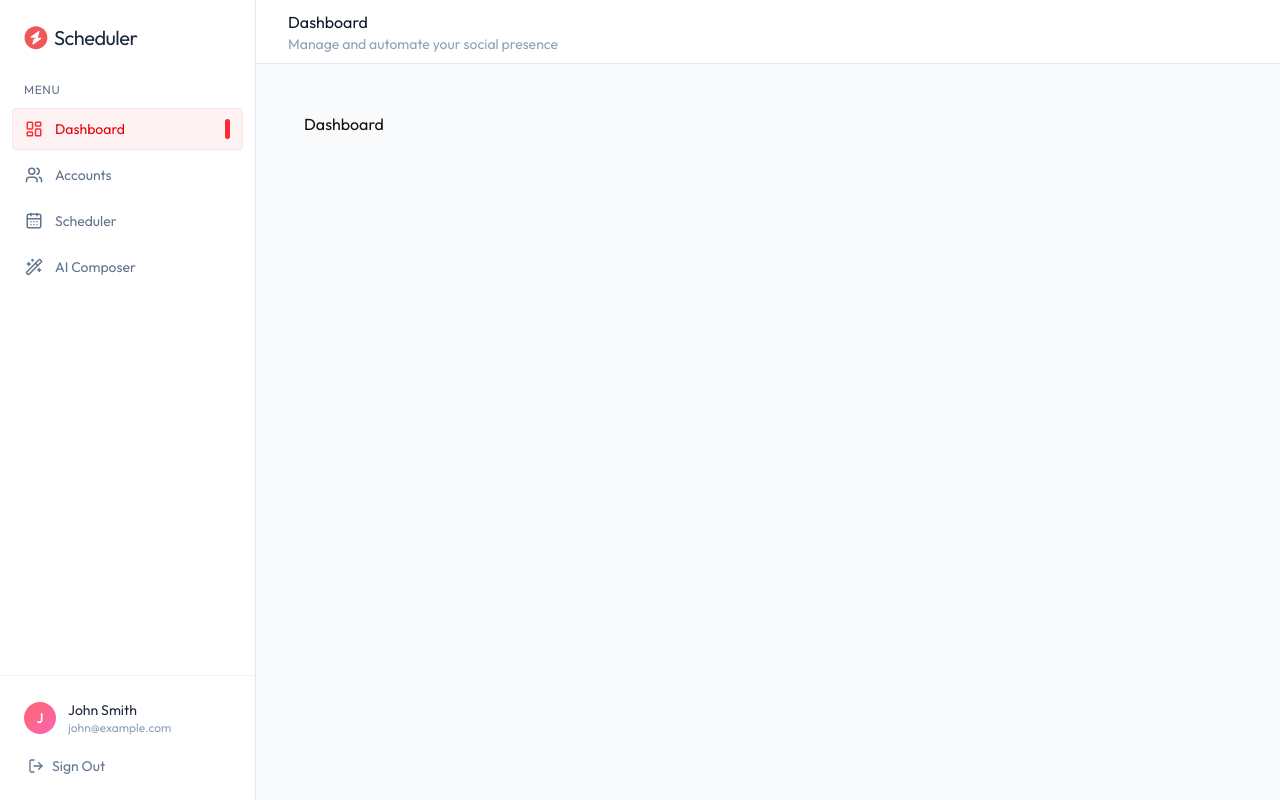
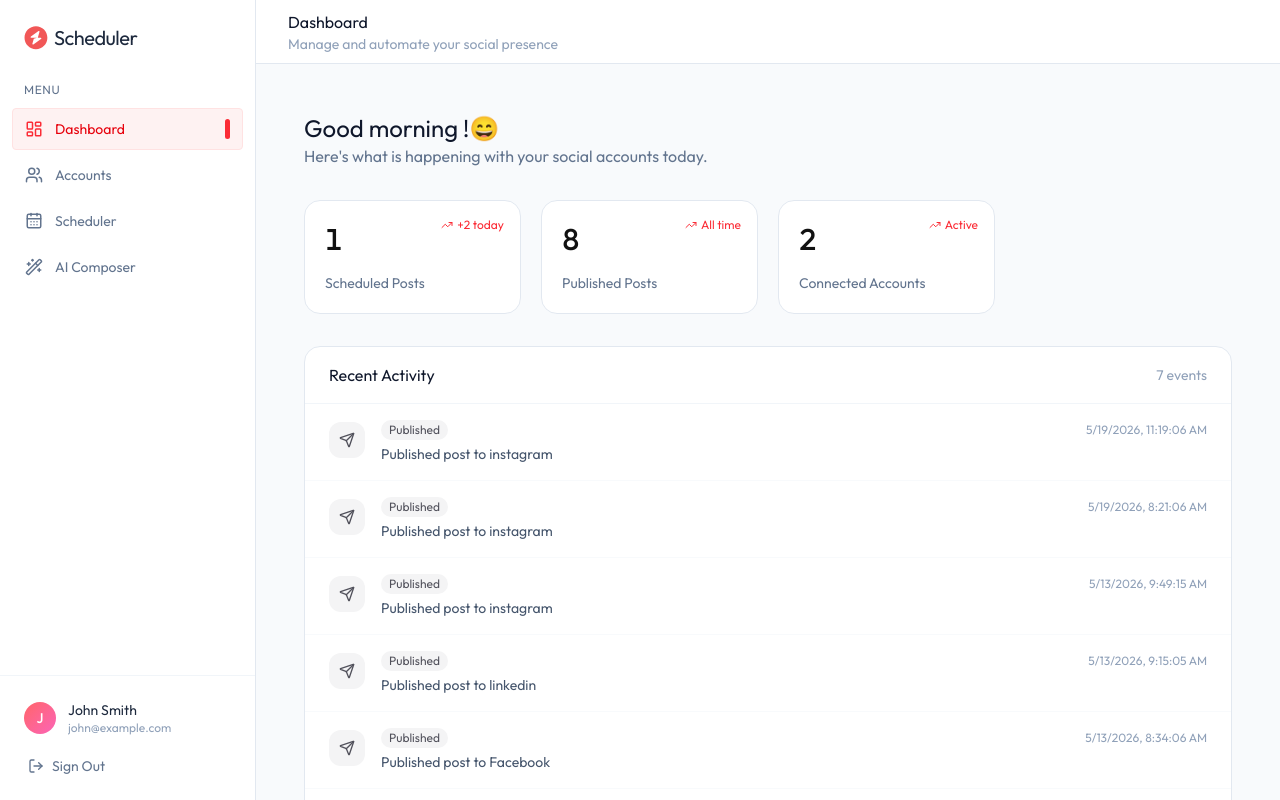
Before and after one commit to kartikpalan1022-reaper/Social-Schedular, a React (Vite) app in the folder client/: page /dashboard in a window 1280 px wide. Built offline with nearby package versions, Linux system fonts and the light colour scheme.

Commit message:
Basic dashboard template created

```diff
--- a/client/src/pages/Dashboard.tsx
+++ b/client/src/pages/Dashboard.tsx
@@ -1,8 +1,109 @@
-import React from 'react'
+import { ActivityIcon, CheckCheckIcon, ClockIcon, SendIcon, Share2Icon, TrendingUpIcon } from "lucide-react";
+import {useEffect, useState} from "react"
+import { dummyAccountsData, dummyActivityData, dummyPostsData } from "../assets/assets";
 
 const Dashboard = () => {
+
+    const [stats,setStats] = useState({scheduled:0, published:0, connectedAccounts:0});
+    const [activities,setActivities] = useState<any[]>([]);
+
+    useEffect(()=>{
+        const fetchDashboardData = async()=>{
+            try{
+                const [postsRes,accountsRes,activityRes] = [{data:dummyPostsData},{data:dummyAccountsData},{data:dummyActivityData}];
+                const posts = postsRes.data;
+                setStats({
+                    scheduled:posts.filter((p:any)=>p.status === 'scheduled').length,
+                    published:posts.filter((p:any)=>p.status === 'published').length,
+                    connectedAccounts:accountsRes.data.filter((a:any)=>a.status === 'connected').length,
+                })
+                setActivities(activityRes.data);
+            }
+            catch(error: any){
+                console.error("Error fetching dashboard data:",error);
+
+            }
+        };
+        fetchDashboardData();
+    },[])
+
+    const statCards = [
+        {
+            label : "Scheduled Posts",
+            value : stats.scheduled,
+            icon : ClockIcon,
+            trend : "+2 today"
+        },
+        {
+            label : "Published Posts",
+            value : stats.published,
+            icon : CheckCheckIcon,
+            trend : "All time"
+        },
+        {
+            label : "Connected Accounts",
+            value : stats.connectedAccounts,
+            icon : Share2Icon,
+            trend : "Active"
+        },
+
+    ]
   return (
-    <div>Dashboard</div>
+    <div className="space-y-8">
+        {/* Welcome bar*/}
+        <div>
+            <h2 className="text-2xl text-slate-900">Good morning !😄</h2>
+            <p className="text-slate-500 text-sm-mt-0.5">Here's what is happening with your social accounts today.</p>
+        </div>
+
+        {/* Stat cards */}
+        <div className="grid grid-cols-1 md:grid-cols-2 lg:grid-cols-4 gap-5">
+            {statCards.map((card)=>(
+                <div key={card.label} className="bg-white hover:bg-red-50 relative border border-slate-200 rounded-2xl p-5 hover:border-red-200 transition-all">
+                    <div className="flex items-center justify-between mb-4">
+                        <div className="text-3xl font-medium tex-slate-800 tabular-nums">{card.value}</div>
+                        <div className="text-xs absolute right-4 top-4 text-red-500 flex items-center gap-1">
+                            <TrendingUpIcon className="size-3" />
+                            {card.trend}
+                        </div>
+                    </div>
+                    <p className="text-sm text-slate-500 mt-1">{card.label}</p>
+                </div>
+            ))}
+        </div>
+
+        {/* Activity Feed */}
+        <div className="bg-white rounded-2xl border border-slate-200 overflow-hidden">
+            <div className="flex items-center justify-between px-6 py-4 border-b border-slate-100">
+                <h2 className="text-slate-900">Recent Activity</h2>
+                <span className="text-sm text-slate-400">{activities.length} events</span>
+            </div>
+            {activities.length === 0 ? (
+                <div className="flex flex-col items-center justify-center py-16 px-6">
+                    <div className="size-12 bg-slate-100 rounded-xl flex items-center justify-center mb-3"><ActivityIcon className="size-6 text-slate-400"/></div>
+                    <p className="text-slate-500">No activity yet</p>
+                    <p className="text-slate-400 text-sm mt-1">Connect accounts and scheduled posts to see events here</p>
+                </div>
+            ) : (
+                <div className="divide-y divide-slate-50">
+                    {activities.map((activity)=>(
+                        <div key={activity._id} className="flex items-start gap-4 px-6 py-4 hover:bg-slate-50/50 transition-colors">
+                            <div className="size-9 rounded-xl flex items-center justify-center shrink-0 mt-0.5 bg-zinc-100 text-zinc-600">
+                                <SendIcon className="size-4"/>
+                            </div>
+                            <div className="flex-1 min-w-0">
+                                <div className="flex items-center justify-between gap-2 mb-1">
+                                <span className="text-xs px-2 py-0.5 rounded-full bg-zinc-100 text-zinc-600">Published</span>
+                                <span className="text-xs text-slate-400 shrink-0">{new Date(activity.createdAt).toLocaleString()}</span>
+                                </div>
+                                <p className="text-sm text-slate-600">{activity.description}</p>
+                            </div>
+                        </div>
+                    ))}
+                </div>
+            )}
+        </div>
+    </div>
   )
 }
 
```
